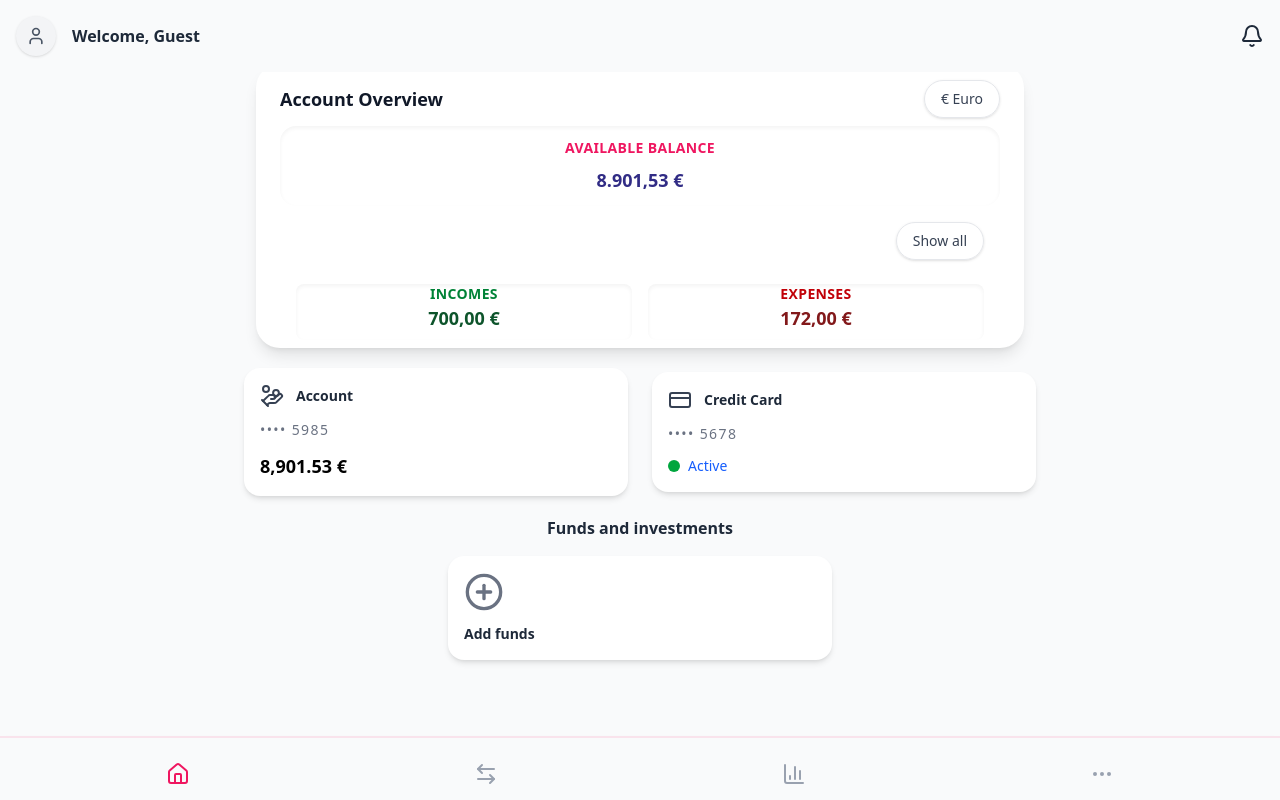
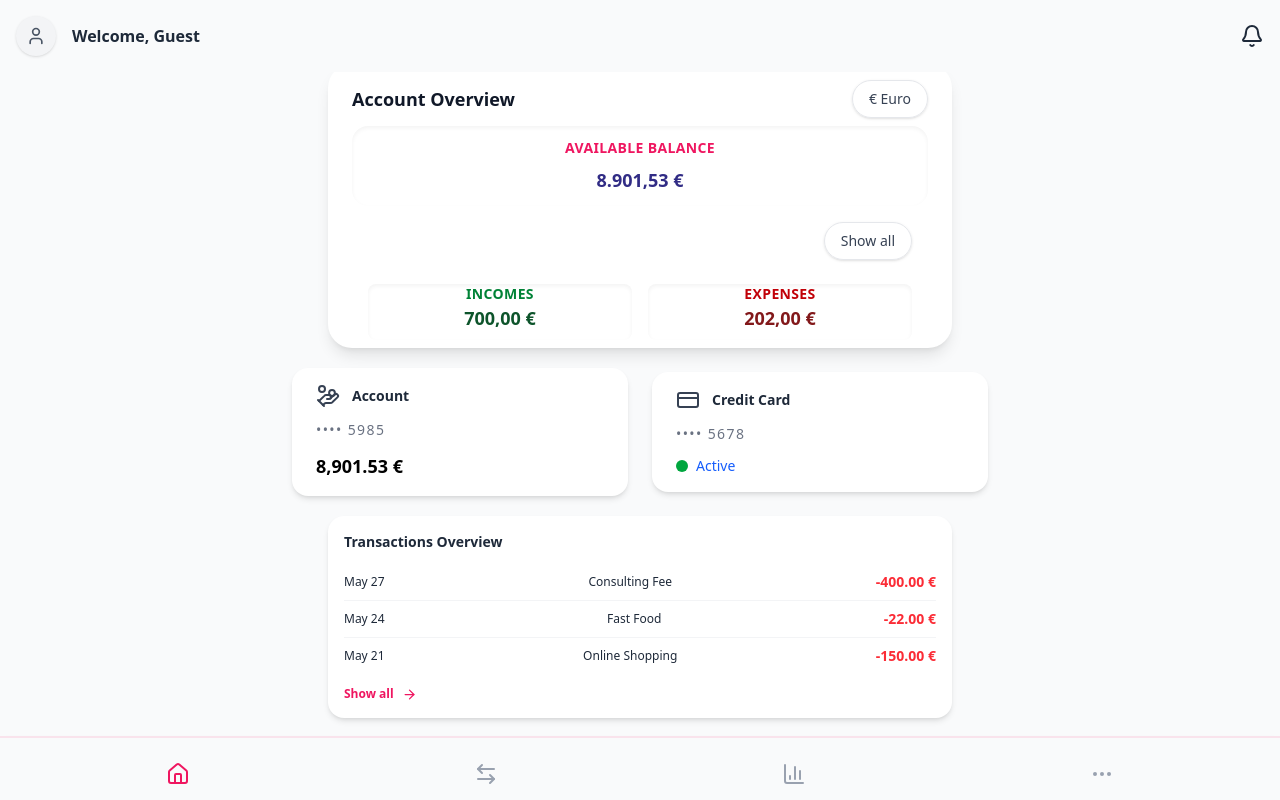
Before and after one commit to IuliiaNova/banking-dashboard, a React (Vite) app: page /dashboard in a window 1280 px wide. Built offline with nearby package versions, Linux system fonts and the light colour scheme.

Commit message:
feat(dashboard): transactions board

```diff
--- a/package.json
+++ b/package.json
@@ -12,6 +12,7 @@
   "dependencies": {
     "@hookform/resolvers": "^5.0.1",
     "@tailwindcss/vite": "^4.1.7",
+    "date-fns": "^4.1.0",
     "lucide-react": "^0.511.0",
     "react": "^19.1.0",
     "react-dom": "^19.1.0",
--- a/src/features/account/components/AccountOverview.tsx
+++ b/src/features/account/components/AccountOverview.tsx
@@ -66,7 +66,7 @@ export const AccountOverview = () => {
 
   return (
     <section
-      className="bg-white dark:bg-background-dark px-6 py-2 rounded-3xl shadow-lg max-w-3xl mx-auto"
+      className="w-full sm:w-1/2 md:w-1/2 bg-white dark:bg-background-dark px-6 py-2 rounded-3xl shadow-lg max-w-3xl mx-auto "
       role="region"
       aria-labelledby="account-overview-title"
     >
--- a/src/features/account/components/FinancialUnit.tsx
+++ b/src/features/account/components/FinancialUnit.tsx
@@ -20,7 +20,7 @@ export default function FinancialUnit({
   const lastFourDigits = code.slice(-4);
 
   return (
-    <div className="w-44 sm:w-80 md:w-96 bg-white dark:bg-background-dark rounded-2xl shadow-md p-4 flex flex-col gap-3 transition-all duration-300">
+    <div className="w-44 sm:w-80 md:w-[21rem] px-6 bg-white dark:bg-background-dark rounded-2xl shadow-md p-4 flex flex-col gap-3 transition-all duration-300">
       <div className="flex items-center gap-3">
         {icon && <div className="text-xl text-rose-base">{icon}</div>}
         <span className="text-sm font-semibold text-gray-800 dark:text-gray-100 truncate">
--- /dev/null
+++ b/src/features/account/components/TransactionsView.tsx
@@ -0,0 +1,63 @@
+import { ArrowRight } from "lucide-react";
+import { useTransactions } from "../../transactions/store/transactions.context";
+import { formatDate } from "../../../shared/utils/date";
+import {
+  formatAmount,
+  getAmountStyle,
+} from "../../transactions/utils/amountFormat";
+import { useNavigate } from "react-router-dom";
+
+export default function TransactionsView() {
+  const navigate = useNavigate();
+  const {
+    state: { transactions },
+  } = useTransactions("TransactionsView");
+
+  const recentTransactions = [...transactions]
+    .sort((a, b) => new Date(b.date).getTime() - new Date(a.date).getTime())
+    .slice(0, 3);
+
+  return (
+    <div className="flex flex-col gap-2 items-center md:justify-start lg:justify-start justify-start">
+      <div className="w-full sm:w-1/2 md:w-1/2 bg-white dark:bg-background-dark rounded-2xl shadow-md p-4 flex flex-col justify-start items-start gap-3 transition-all duration-300">
+        <span className="text-sm font-semibold text-gray-800 dark:text-gray-100 truncate">
+          Transactions Overview
+        </span>
+
+        <div className="w-full flex flex-col divide-y divide-gray-100 dark:divide-gray-800">
+          {recentTransactions.map((transaction) => (
+            <div
+              key={transaction.id}
+              className="flex justify-between items-center py-2 text-gray-800 dark:text-gray-100 text-xs"
+              role="listitem"
+            >
+              <span className="font-medium">
+                {formatDate(transaction.date)}
+              </span>
+              <span className="truncate max-w-[150px] text-start">
+                {transaction.description}
+              </span>
+              <span
+                className={`text-sm font-semibold ${getAmountStyle(
+                  transaction.type
+                )}`}
+              >
+                {formatAmount(transaction.amount, transaction.type)}
+              </span>
+            </div>
+          ))}
+        </div>
+
+        <button
+          type="button"
+          className="cursor-pointer text-rose-base flex gap-2 text-xs items-center font-bold hover:underline focus:outline-none focus-visible:ring-2 focus-visible:ring-offset-2 focus-visible:ring-primary"
+          aria-label="Show all transactions"
+          onClick={() => navigate("/transactions-history")}
+        >
+          <span>Show all</span>
+          <ArrowRight size={15} />
+        </button>
+      </div>
+    </div>
+  );
+}
--- a/src/features/transactions/mock/transactions.json
+++ b/src/features/transactions/mock/transactions.json
@@ -34,7 +34,7 @@
   { "Date": "2025-04-07", "Amount": -18.00, "Description": "Streaming Subscription", "Type": "Withdrawal" },
   { "Date": "2025-04-10", "Amount": 150.00, "Description": "Gift Received", "Type": "Deposit" },
   { "Date": "2025-04-12", "Amount": -65.00, "Description": "Groceries", "Type": "Withdrawal" },
-  { "Date": "2025-05+-15", "Amount": -30.00, "Description": "Taxi", "Type": "Withdrawal" },
+  { "Date": "2025-05-15", "Amount": -30.00, "Description": "Taxi", "Type": "Withdrawal" },
   { "Date": "2025-05-18", "Amount": 300.00, "Description": "Freelance", "Type": "Deposit" },
   { "Date": "2025-05-21", "Amount": -150.00, "Description": "Online Shopping", "Type": "Withdrawal" },
   { "Date": "2025-05-24", "Amount": -22.00, "Description": "Fast Food", "Type": "Withdrawal" },
--- /dev/null
+++ b/src/features/transactions/utils/amountFormat.ts
@@ -0,0 +1,8 @@
+export const getAmountStyle = (type: string) => {
+  return type === "deposit" ? "text-green-500" : "text-red-500";
+};
+
+export const formatAmount = (amount: number, type: string) => {
+  const sign = type === "deposit" ? "+" : "-";
+  return `${sign}${amount.toFixed(2)} €`;
+};
--- a/src/pages/Dashboard.tsx
+++ b/src/pages/Dashboard.tsx
@@ -1,9 +1,10 @@
-import { CirclePlus, CreditCard, HandCoins } from "lucide-react";
+import { CreditCard, HandCoins } from "lucide-react";
 import FinancialUnit from "../features/account/components/FinancialUnit";
 import { useTransactions } from "../features/transactions/store/transactions.context";
 import { useNavigate } from "react-router-dom";
 import { AccountOverview } from "../features/account/components/AccountOverview";
 import { calculateBalance } from "../shared/utils/calculate-balance";
+import TransactionsView from "../features/account/components/TransactionsView";
 
 function Dashboard() {
   const navigate = useNavigate();
@@ -15,7 +16,6 @@ function Dashboard() {
   return (
     <div className="space-y-5 ">
       <AccountOverview />
-
       <div className="flex items-center justify-center gap-6">
         <div
           onClick={() => navigate("/transactions-history")}
@@ -38,18 +38,7 @@ function Dashboard() {
         />
       </div>
 
-      <div className="flex flex-col gap-2 items-center md:justify-center lg:justify-center justify-start">
-        <span className="mb-2 text-md font-semibold text-gray-800 dark:text-gray-100 truncate">
-          Funds and investments
-        </span>
-
-        <div className="w-44 sm:w-80 md:w-96 bg-white dark:bg-background-dark rounded-2xl shadow-md p-4 flex flex-col gap-3 transition-all duration-300">
-          <CirclePlus className="text-gray-500 dark:text-gray-400" size={40} />
-          <span className="text-sm font-semibold text-gray-800 dark:text-gray-100 truncate">
-            Add funds
-          </span>
-        </div>
-      </div>
+      <TransactionsView />
     </div>
   );
 }
--- /dev/null
+++ b/src/shared/utils/date.ts
@@ -0,0 +1,12 @@
+import { format } from "date-fns";
+import { enUS } from "date-fns/locale";
+
+export const formatDate = (dateString: string) => {
+    const date = new Date(dateString);
+    const today = new Date();
+    const isToday =
+      date.getDate() === today.getDate() &&
+      date.getMonth() === today.getMonth() &&
+      date.getFullYear() === today.getFullYear();
+    return isToday ? "Today" : format(date, "MMM dd", { locale: enUS });
+  };
```
Also changed, not shown: 1 other file (tests, documents, lock files or other folders).
